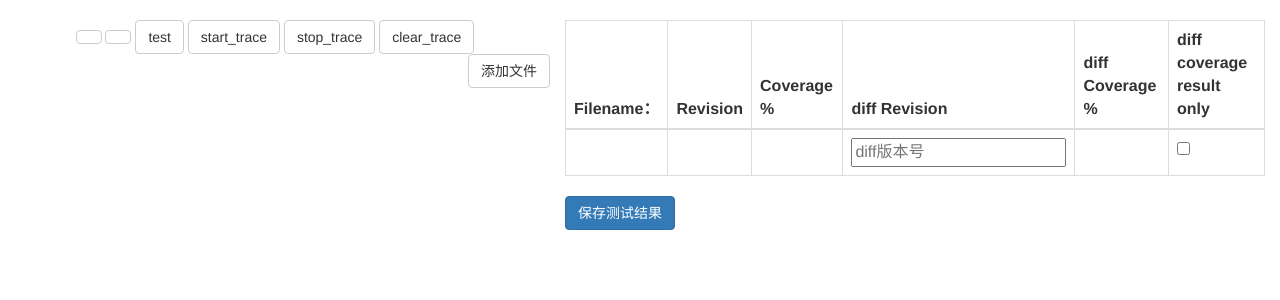
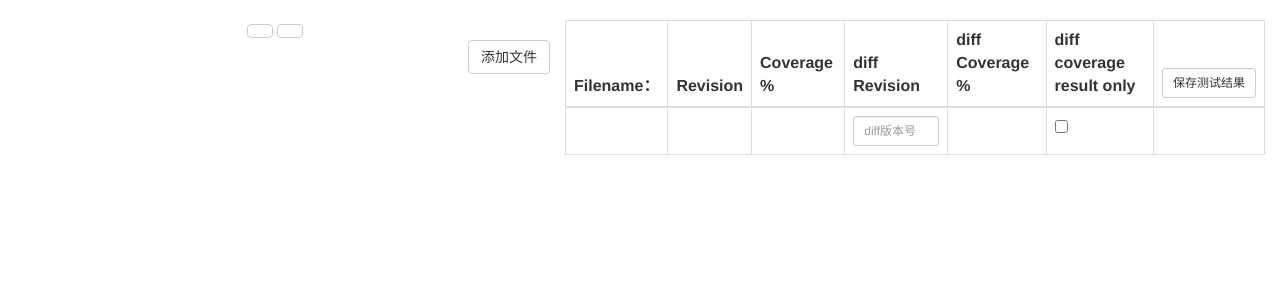
Before and after one commit to p1o2p3u1/bus_station, a Flask app: page / in a window 1280 px wide. Shown: the part 51-351 px from the top of the page. Run offline with Flask 2, Linux system fonts and the light colour scheme; the visitor is signed in with stand-in values (Sample User, id 1); some libraries are stand-ins or nearby versions.

Commit message:
update code

```diff
--- a/static/js/index.js
+++ b/static/js/index.js
@@ -369,11 +369,17 @@ $('#show-file-selector-modal').on('click', function(){
 
 $('#btn-trace-start').on('click', function(){
   var checked_boxes = $('.modal-body input:checkbox:checked');
+  var files = []
   for(var i=0; i<checked_boxes.length; i++){
     var parent = $(checked_boxes[i]).parent().parent();
     var file_name = parent.find('td[class="file-path"]').text();
     selected_files[file_name] = true;
+    files.push(path + file_name);
   }
+  sendMessage(JSON.stringify({
+    "op": "files",
+    "files": files
+  }));
   var unchecked_boxed = $('.modal-body input:checkbox:not(:checked)');
   for(var i=0; i<unchecked_boxed.length; i++){
     var parent = $(unchecked_boxed[i]).parent().parent();
--- a/templates/index.html
+++ b/templates/index.html
@@ -75,10 +75,6 @@
           <button type="button" id="button_stop" class="btn btn-default">
             <i class="icon-stop"></i>
           </button>
-          <button class="btn btn-default" id="test">test</button>
-          <button class="btn btn-default" id="start_trace">start_trace</button>
-          <button class="btn btn-default" id="stop_trace">stop_trace</button>
-          <button class="btn btn-default" id="clear_trace">clear_trace</button>
         </div>
         <table class="tree">
         </table>
@@ -100,6 +96,7 @@
                       <th>diff Revision</th>
                       <th>diff Coverage %</th>
                       <th>diff coverage result only</th>
+                      <th><button class="btn btn-default btn-sm">保存测试结果</button></th>
                     </tr>
                   </thead>
                   <tbody>
@@ -108,17 +105,18 @@
                       <td id="source-revision"></td>
                       <td id="source-cov"></td>
                       <td id="diff-revision">
-                        <input type="text" placeholder="diff版本号" id="txt-diff-version">
+                        <input class="form-control input-sm" type="text" placeholder="diff版本号" id="txt-diff-version">
                       </td>
                       <td id="diff-cov"></td>
                       <td>
                         <input type="checkbox" id="chk-show-diff">
                       </td>
+                      <td></td>
                     </tr>
                   </tbody>
                 </table>
               </div>
-              <button class="btn btn-primary">保存测试结果</button>
+
 
               <div id="source"></div>
             </div>
```
